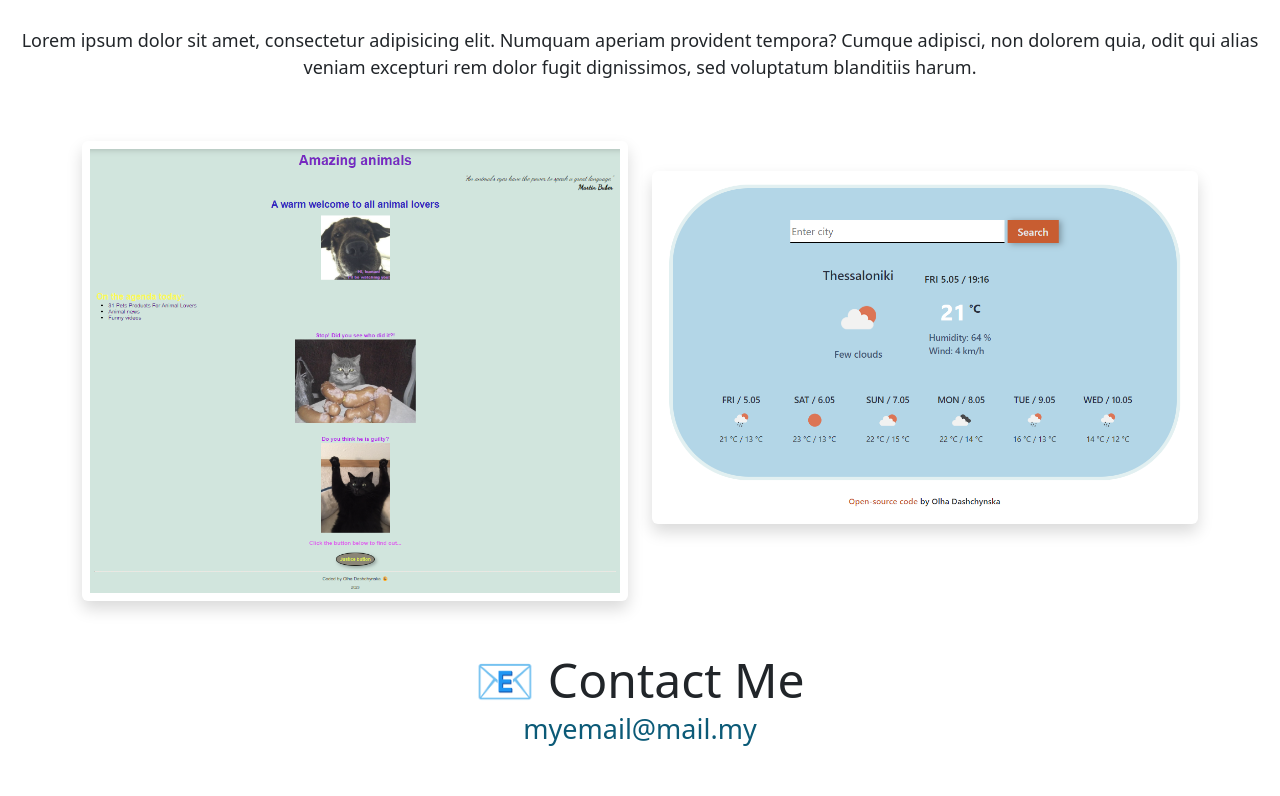
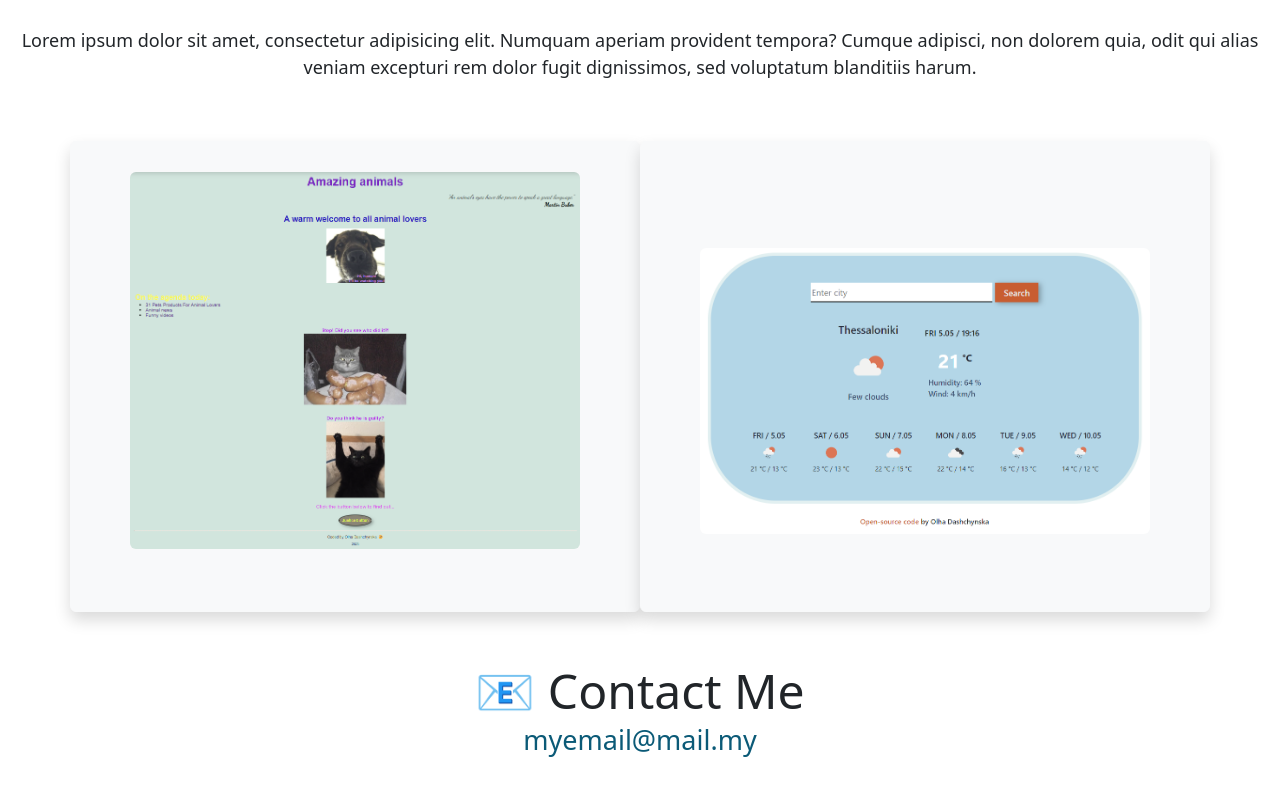
Before and after one commit to HelgagleH/olha-dashchynska-responsive-project, a plain HTML site: page contact.html in a window 1280 px wide. Shown: the part 276-1072 px from the top of the page. Drawn offline with nearby package versions, Linux system fonts and the light colour scheme.

Commit message:
Changes in html, css

```diff
--- a/contact.html
+++ b/contact.html
@@ -50,11 +50,11 @@
             </p>
             <div class="container">
                 <div class="row d-flex">
-                    <div class="col-sm-6">
-                        <img src="images/amazing_animals.png" class="img-fluid shadow rounded p-2" />
+                    <div class="col-sm-6 wrap-img-1 shadow rounded">
+                        <img src="images/amazing_animals.png" class=" rounded image_1" />
                     </div>
-                    <div class="col-sm-6">
-                        <img src="images/weather_app.png" class="img-fluid shadow rounded p-2 image_2" />
+                    <div class="col-sm-6 wrap-img-2 shadow rounded">
+                        <img src="images/weather_app.png" class=" rounded image_2" />
                     </div>
                 </div>
             </div>
--- a/src/styles.css
+++ b/src/styles.css
@@ -82,8 +82,8 @@ a {
     color: var(--color);
 }
 
-.site_1,
-.site_2 {
+.image_1,
+.image_2 {
     width: 450px;
 }
 
```
Also changed, not shown: index.html (+2 -2 lines).
